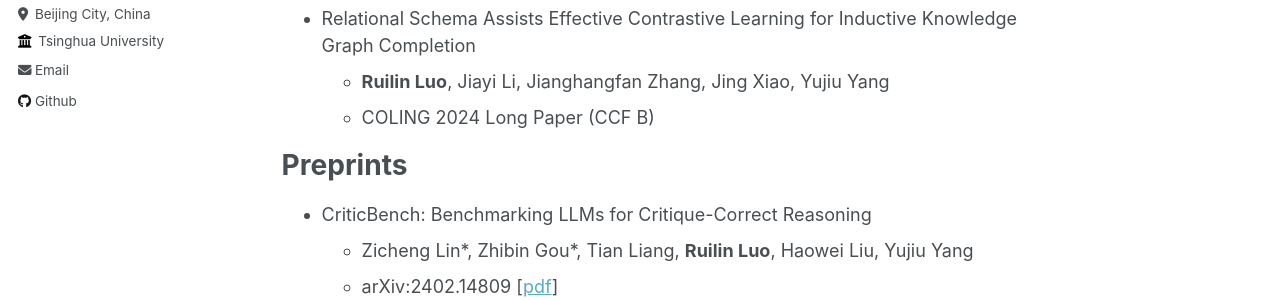
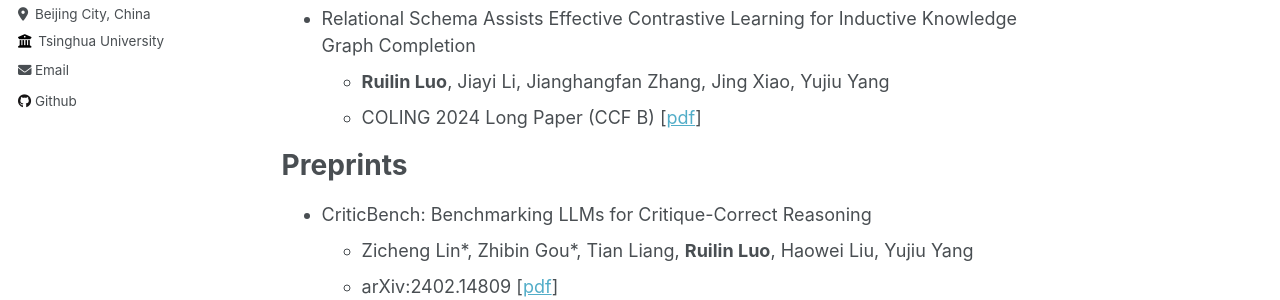
Before and after one commit to lrlbbzl/lrlbbzl.github.io, a Jekyll site: the page built from _pages/about.md, in a window 1280 px wide and 900 px high. Shown: the part 365-665 px from the top of the window. Built offline with Jekyll 4.4.1, drawn with Linux system fonts in a browser that asks for light colours.

Commit message:
upload coling paper

```diff
--- a/_pages/about.md
+++ b/_pages/about.md
@@ -13,7 +13,7 @@ Publications
 ======
 * Relational Schema Assists Effective Contrastive Learning for Inductive Knowledge Graph Completion
   * **Ruilin Luo**, Jiayi Li, Jianghangfan Zhang, Jing Xiao, Yujiu Yang
-  * COLING 2024 Long Paper (CCF B)
+  * COLING 2024 Long Paper (CCF B) [[pdf](http://lrlbbzl.github.io/files/PReSA_camera_ready.pdf)]
 
 Preprints
 ======
```
Also changed, not shown: 1 other file.
